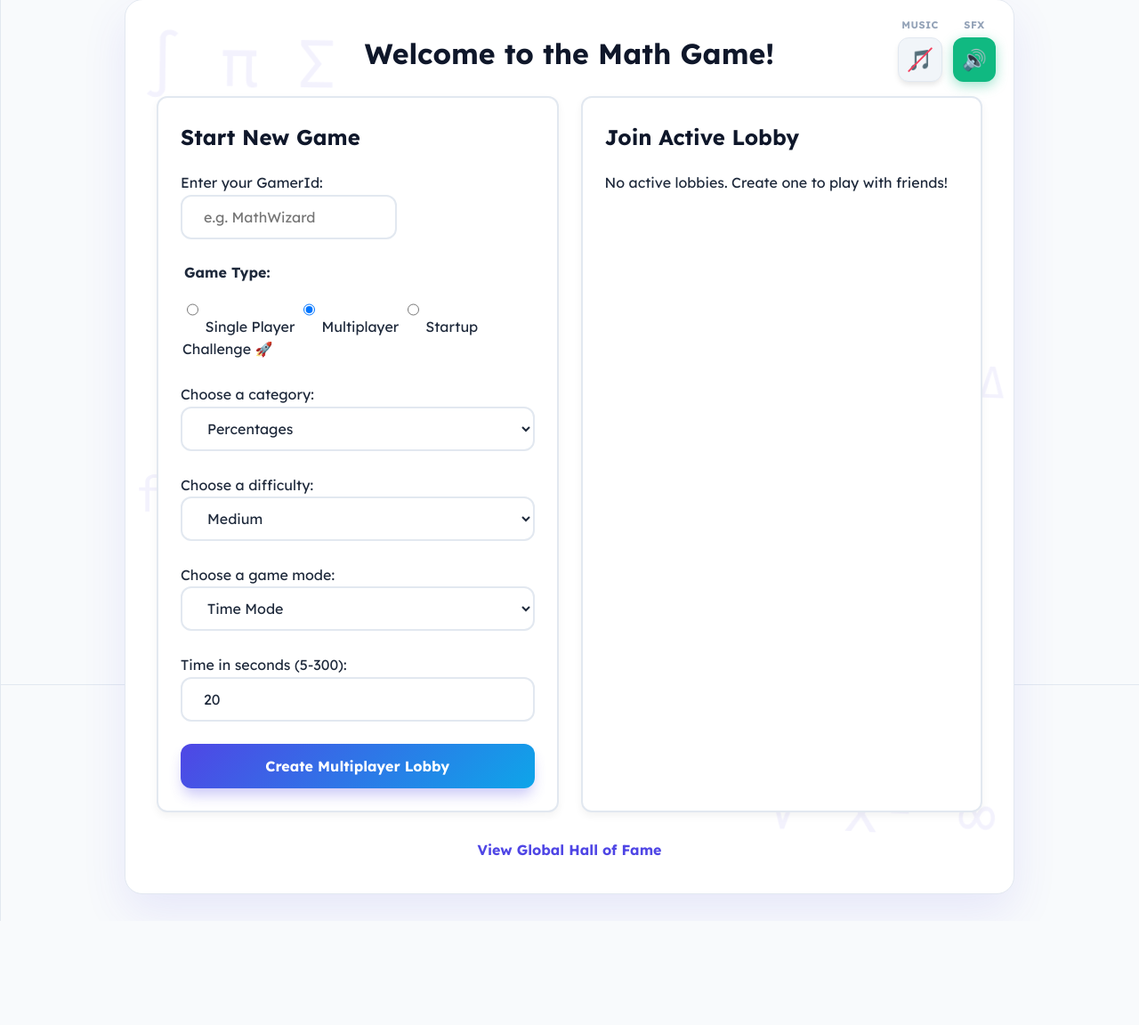
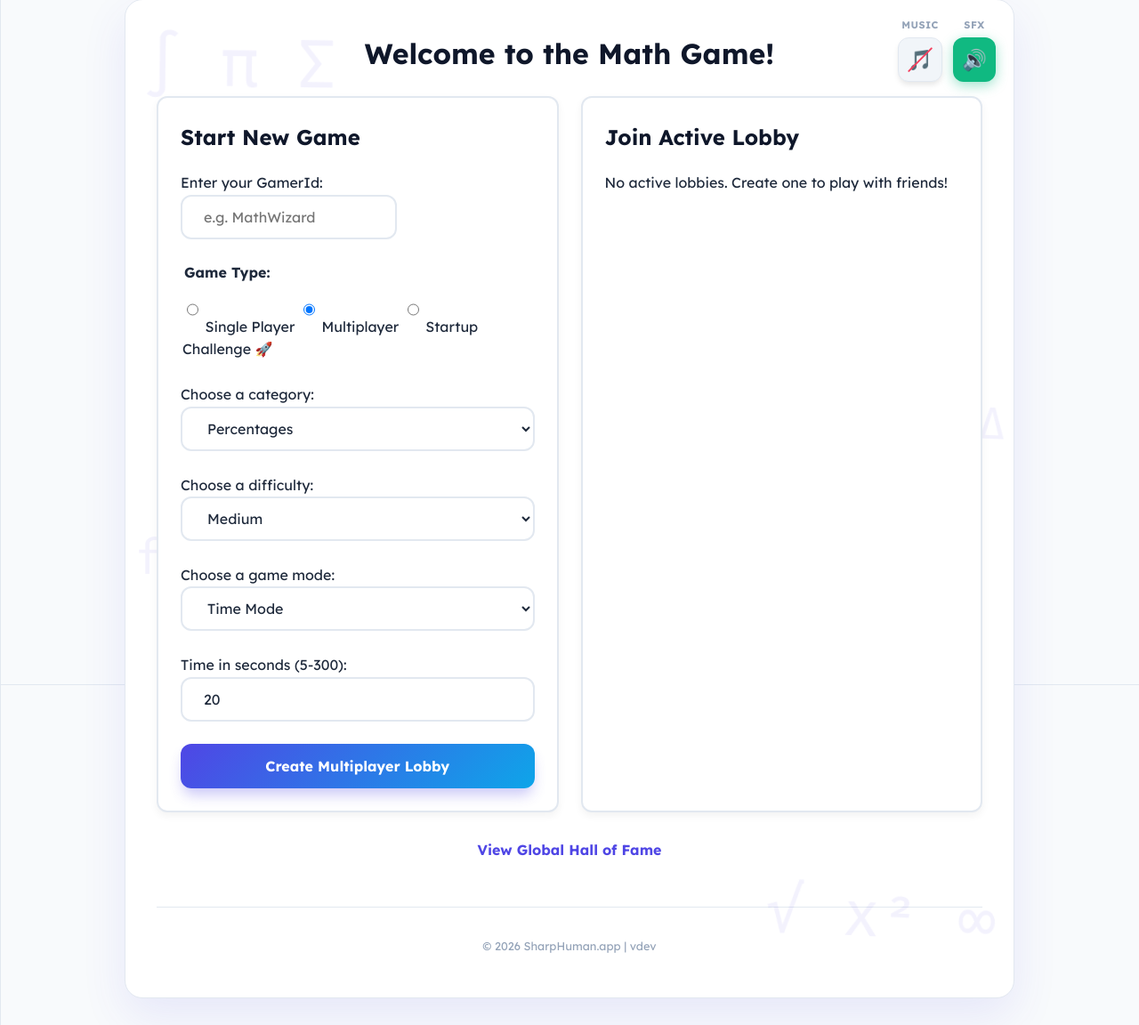
Before and after one commit to bindalmax/MathPuzzle, a Flask app: page / in a window 1280 px wide. Shown: the part 31-1183 px from the top of the page at 89% size. Before the commit the page ends 1066 px from the top, so only its background shows below. Run offline with Flask 3, Linux system fonts and the light colour scheme; some libraries are stand-ins or nearby versions.

Commit message:
feat: add application version tracking system

```diff
--- a/app.py
+++ b/app.py
@@ -74,6 +74,24 @@ app.config['SQLALCHEMY_TRACK_MODIFICATIONS'] = False
 
 # Initialize database manager
 highscore_manager = HighscoreManager(app)
+
+# Load Version from file
+def get_version():
+    try:
+        with open('VERSION', 'r') as f:
+            return f.read().strip()
+    except FileNotFoundError:
+        return "dev"
+
+APP_VERSION = get_version()
+
+@app.context_processor
+def inject_version():
+    return dict(app_version=APP_VERSION)
+
+@app.route('/version')
+def show_version():
+    return {"version": APP_VERSION}
 
 # Security: Restrict CORS origins
 ALLOWED_ORIGINS = os.environ.get('ALLOWED_ORIGINS', '*')
--- a/src/templates/base.html
+++ b/src/templates/base.html
@@ -279,6 +279,10 @@
         <div style="position:relative; z-index: 1;">
             {% block content %}{% endblock %}
         </div>
-    </div>
-</body>
-</html>
+
+        <footer style="margin-top: 50px; font-size: 0.8rem; color: #94a3b8; border-top: 1px solid #e2e8f0; padding-top: 20px;">
+            <p>&copy; 2026 SharpHuman.app | v{{ app_version }}</p>
+        </footer>
+        </div>
+        </body>
+        </html>
```
Also changed, not shown: 2 other files.
